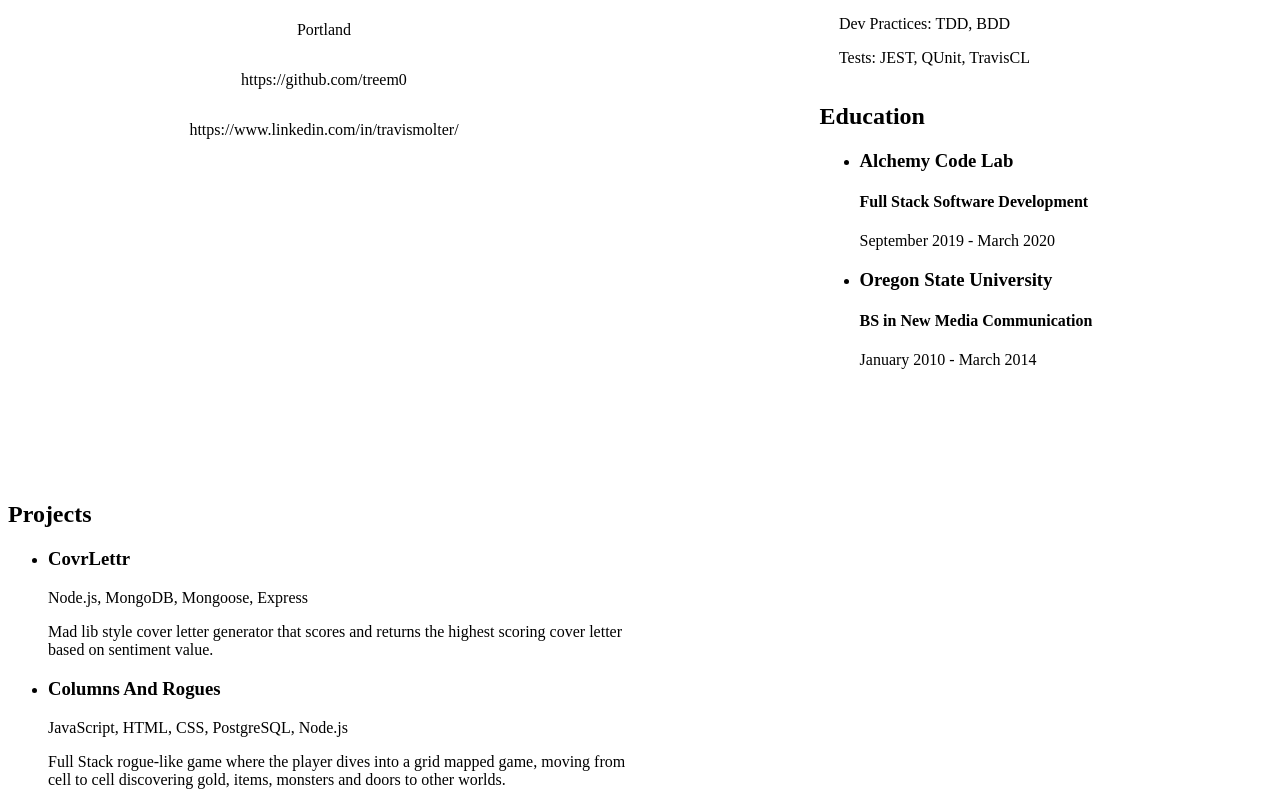
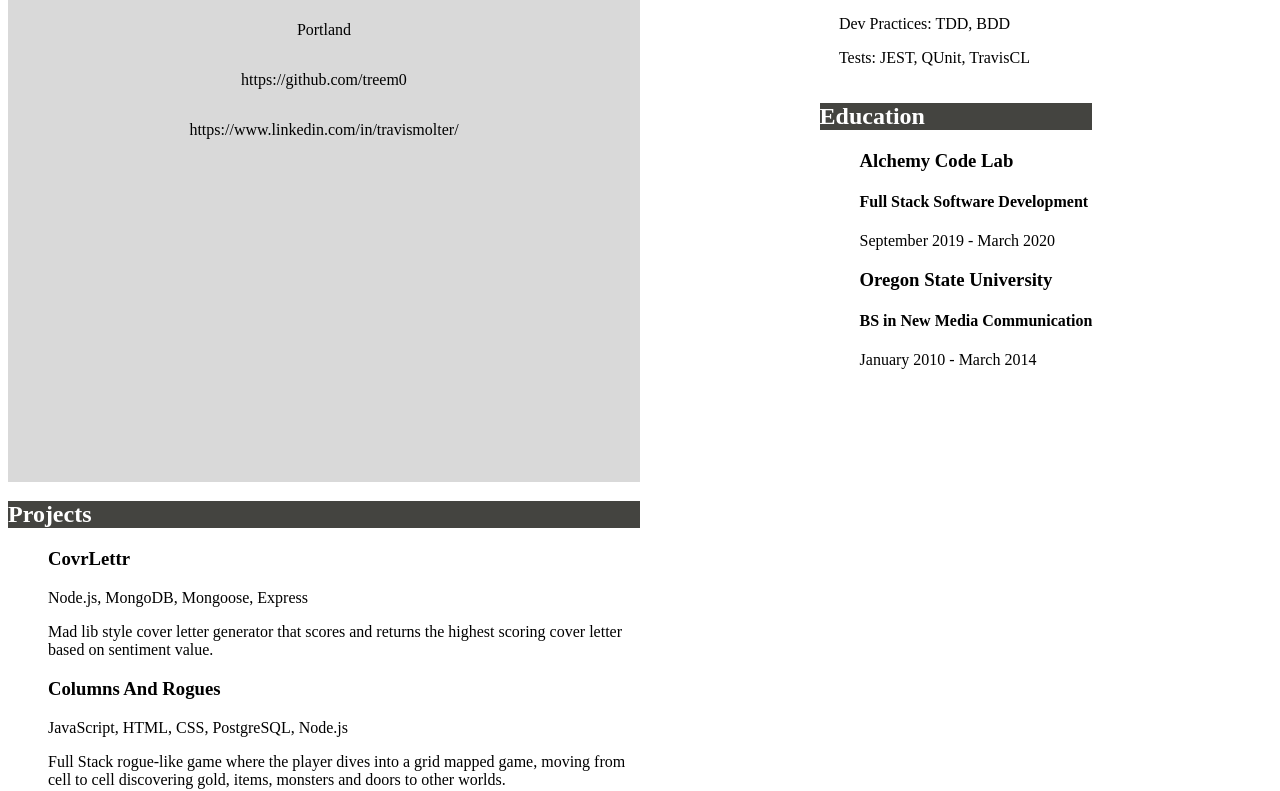
Before and after one commit to treem0/react-resume, a React app: page / in a window 1280 px wide. Shown: the part 463-1254 px from the top of the page. Built offline with nearby package versions, Linux system fonts and the light colour scheme.

Commit message:
why isnt grid working

```diff
--- a/src/components/App.css
+++ b/src/components/App.css
@@ -3,10 +3,15 @@
   grid-template-columns: 1fr 1fr;
   grid-template-rows: 1fr 1fr;
   grid-template-areas: "Header1 Header1" "leftColumn rightColumn";
-}
+
+  ul {
+    list-style-type: none;
+   }
 
 .Header1 { grid-area: Header1; }
 
 .leftColumn { grid-area: leftColumn; }
 
 .rightColumn { grid-area: rightColumn; }
+
+}
--- a/src/components/header/header.css
+++ b/src/components/header/header.css
@@ -3,4 +3,7 @@
   justify-content: center;
   align-items: center;
   flex-direction: column;
+  background-color: #D9D9D9;
+
+
 }
--- a/src/components/leftColoumn/leftColumn.css
+++ b/src/components/leftColoumn/leftColumn.css
@@ -4,5 +4,9 @@
   align-items: center;
   flex-direction: column;
 
+  h2 {
+    background-color: #444440;
+    color: #FFFFFF;
+  }
 
 }
--- a/src/components/rightColumn/rightColumn.css
+++ b/src/components/rightColumn/rightColumn.css
@@ -3,4 +3,9 @@
   justify-content: center;
   align-items: center;
   flex-direction: column;
+
+  h2 {
+    background-color: #444440;
+    color: #FFFFFF;
+  }
 }
```
